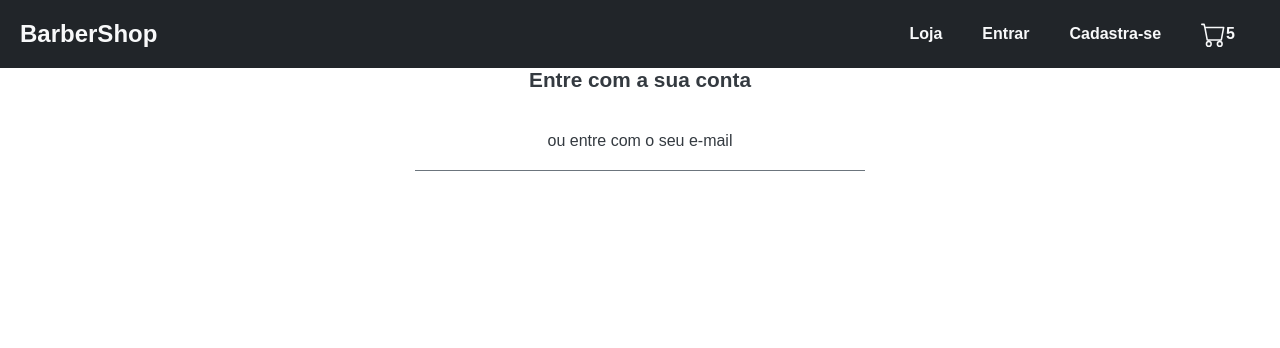
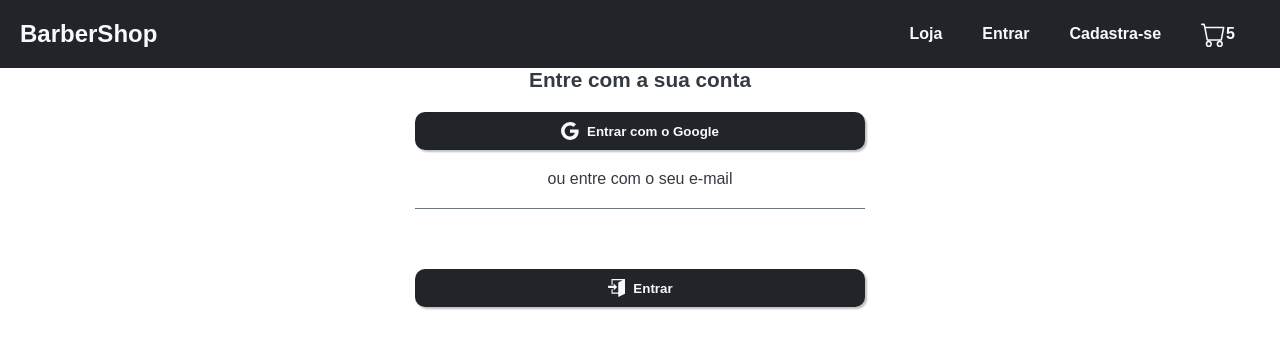
Before and after one commit to alex01sander/barbearia-ecommerce, a React (Create React App) app: page /login in a window 1280 px wide. Shown: the top 348 px of the page. Built offline with nearby package versions, Linux system fonts and the light colour scheme.

Commit message:
feat: add Custom button

```diff
--- /dev/null
+++ b/src/components/cutom-buttom/custom-button.components.tsx
@@ -0,0 +1,19 @@
+import React, { FunctionComponent, ButtonHTMLAttributes } from 'react'
+import { CustomButtonContainer, IconContainer } from './custom-button.styles'
+
+interface Children extends ButtonHTMLAttributes<HTMLButtonElement>{
+    children?: any
+    startIcon?: React.ReactNode
+}
+
+const CustomButton: FunctionComponent<Children> = ({ children, startIcon, ...rest }) => {
+  return (
+    <>
+        <CustomButtonContainer {...rest}>
+        {startIcon && <IconContainer>{startIcon}</IconContainer>}
+            {children}</CustomButtonContainer>
+    </>
+  )
+}
+
+export default CustomButton
--- /dev/null
+++ b/src/components/cutom-buttom/custom-button.styles.ts
@@ -0,0 +1,31 @@
+import styled from 'styled-components'
+import Colors from '../../themes/themes'
+
+export const CustomButtonContainer = styled.button`
+  width: 100%;
+  background-color: ${Colors.background.dark};
+  color: ${Colors.text.white};
+  display: flex;
+  align-items: center;
+  justify-content: center;
+  border-radius: 10px;
+  box-shadow: 2px 2px 2px rgba(0, 0, 0, 0.25);
+  border: none;
+  padding-top: 10px;
+  padding-bottom: 10px;
+  padding-right: 15px;
+  padding-left: 15px;
+  font-weight: 600;
+  transition: all 0.5s ease;
+  &:hover {
+    cursor: pointer;
+    background-color: #000000;
+  }
+`
+
+export const IconContainer = styled.div`
+  margin-right: 8px;
+  height: 100%;
+  display: flex;
+  align-items: center;
+`
--- a/src/pages/login/login.pages.tsx
+++ b/src/pages/login/login.pages.tsx
@@ -1,3 +1,6 @@
+import { BsGoogle } from 'react-icons/bs'
+import { ImEnter } from 'react-icons/im'
+import CustomButton from '../../components/cutom-buttom/custom-button.components'
 import HeaderComponents from '../../components/header/header.components'
 import { LoginContainer, LoginContent, LoginHeadline, LoginInputContainer, LoginSubtitle } from './loginPages.styles'
 
@@ -9,7 +12,9 @@ const LoginPage = () => {
                 <LoginContent>
                 <LoginHeadline>Entre com a sua conta</LoginHeadline>
 
-                    {/* buttom */}
+                <CustomButton startIcon={<BsGoogle size={18} />}>
+            Entrar com o Google
+          </CustomButton>
 
                     <LoginSubtitle>ou entre com o seu e-mail</LoginSubtitle>
 
@@ -19,8 +24,7 @@ const LoginPage = () => {
                     <LoginInputContainer>
                         {/* input */}
                     </LoginInputContainer>
-
-                    {/* buttom */}
+                    <CustomButton startIcon={<ImEnter size={18}/>}>Entrar</CustomButton>
                 </LoginContent>
             </LoginContainer>
         </>
```
